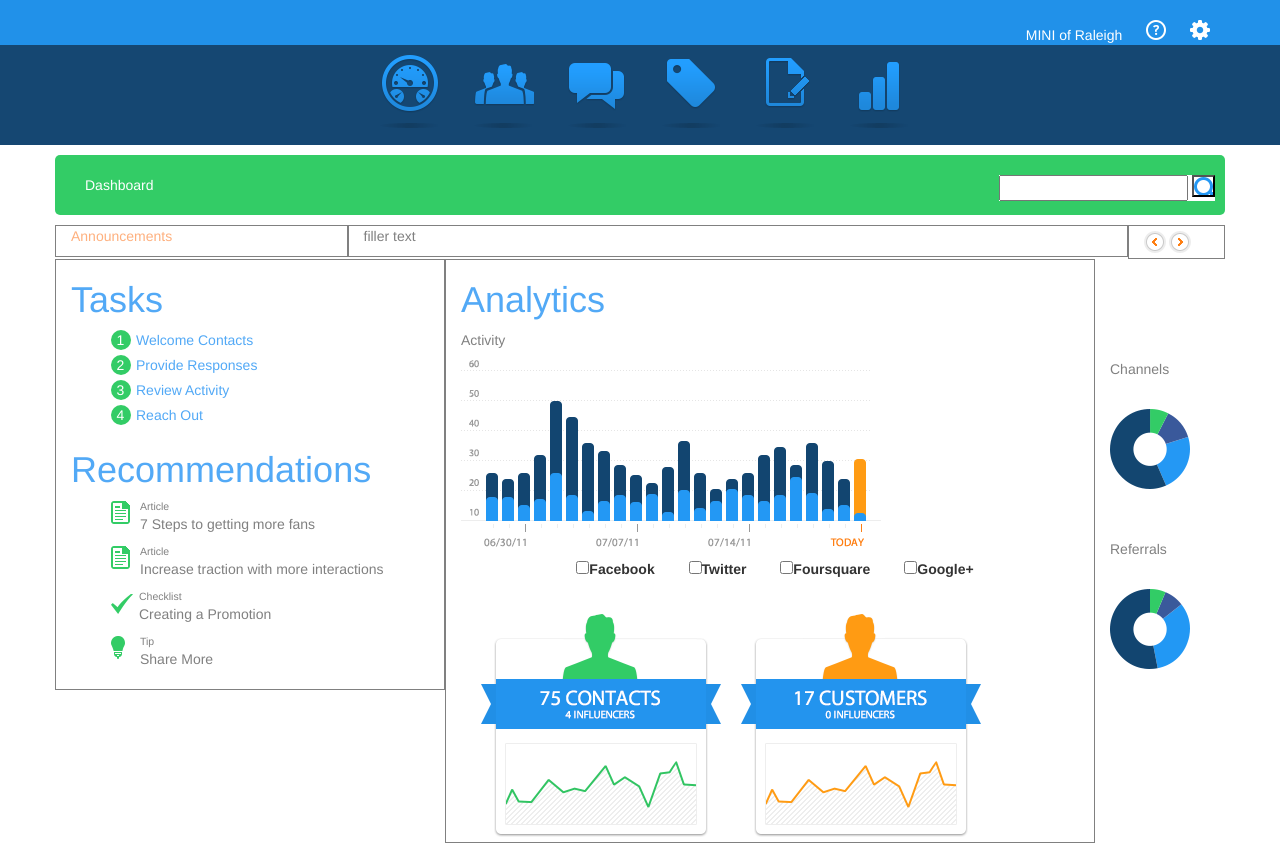
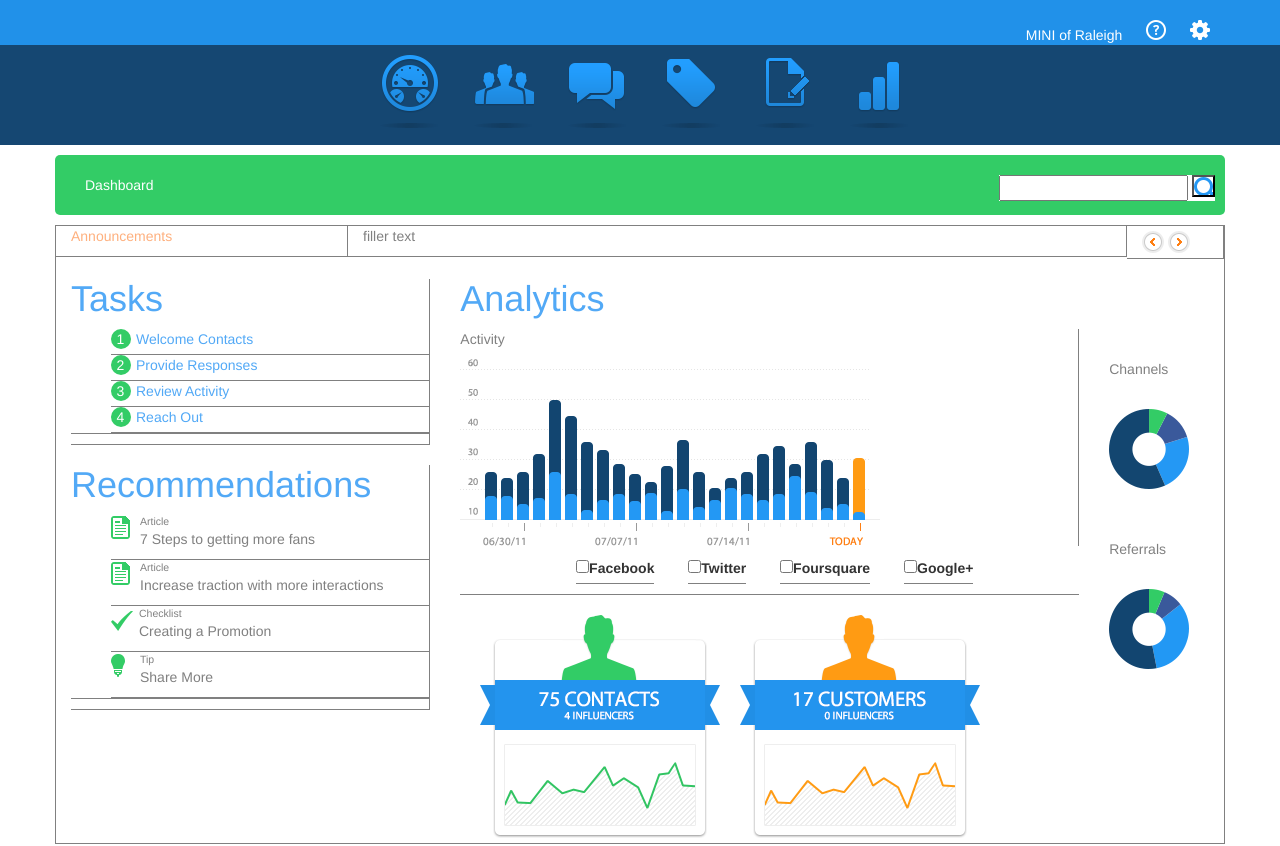
Before and after one commit to pseelinger/J586-Project1, a plain HTML site: page index.html in a window 1280 px wide. Shown: the top 846 px of the page. Drawn offline with nearby package versions, Linux system fonts and the light colour scheme.

Commit message:
started adding borders

```diff
--- a/css/styles.css
+++ b/css/styles.css
@@ -62,11 +62,21 @@ h1{
     font-size: .75em;
     margin-bottom: 0px;
 }
-.task-rec li{
-    border-bottom: 1px thin gray;
+.box-bottom{
+    border-bottom: 1px solid gray;
+}
+.box-bottom li{
+    border-bottom: 1px solid gray;
 }
 .footer{
     display: inline-block;
+}
+.box-bottom-right{
+    border-bottom: 1px solid gray;
+    border-right: 1px solid gray;
+}
+.box-right{
+    border-right: 1px solid gray;
 }
 #dashboard{
     background-color:#33CC66;
--- a/index.html
+++ b/index.html
@@ -58,57 +58,65 @@
     </div>
           <!-- content -->
         <!-- announcements -->
-        <div class="container">
+        <div class="container box">
         <div class="row">
-            <div class="col-md-3 box">
+            <div class="col-md-3 box-bottom-right">
                 <p id="orange">
                     Announcements
                 </p>
             </div>
-            <div class="col-md-8 box">
+            <div class="col-md-8 box-bottom-right">
                 <p>filler text</p>
             </div>
-            <div class="col-md-1 box">
+            <div class="col-md-1 box-bottom-right">
                 <a href=#><div class="orange-arrow-left"></div></a>
                 <a href=#><div class="orange-arrow-right"></div></a>
             </div>
         </div>
         <div class="row">
-            <div class="col-md-4 box">
+            <div class="col-md-4">
+                <div class="box-bottom-right">
                 <h1>
                    Tasks
                 </h1>
-                <ul class="task-rec">
+                <ul class="box-bottom">
                 <li><a href= # class="list-link"><div class="list-number">1</div>Welcome Contacts</a></li>
                 <li><a href= # class="list-link"><div class="list-number">2</div>Provide Responses</a></li>
                 <li><a href= # class="list-link"><div class="list-number">3</div>Review Activity</a></li>
                 <li><a href= # class="list-link"><div class="list-number">4</div>Reach Out</a></li>
                 </ul>
+                </div>
+                <div class="box-bottom-right">
                 <h1>
                     Recommendations
                 </h1>
-                <ul class="task-rec">
+                <ul class="box-bottom">
                 <li><a href= #><div class="articles"></div><div class="recs"><p class="small-recs">Article</p><p>7 Steps to getting more fans</p></div></a></li>
                 <li><a href= #><div class="articles"></div><div class="recs"><p class="small-recs">Article</p><p>Increase traction with more interactions</p></div></a></li>
                 <li><a href= #><div class="check-green"></div><div class="recs"><p class="small-recs">Checklist</p><p>Creating a Promotion</p></div></a></li>
                 <li><a href= #><div class="lightbulb"></div><div class="recs"><p class="small-recs">Tip</p><p>Share More</p></div></a></li>
                 </ul>
+                </div>
             </div>
             <!-- graphs -->
             <div class="col-md-8">
                 <div class="row">
-                    <div class="col-md-10 box">
+                    <div class="col-md-10">
                         <h1>
                             Analytics
                         </h1>
+                        <div class="box-right">
                         <p>Activity</p>
                         <div class="bar-graph"></div>
+                        </div>
+                        <div class="box-bottom">
                         <ul class="menu-horiz">
                             <li><label><input type="checkbox" name="fb">Facebook</label></li>
                             <li><label><input type="checkbox" name="tw">Twitter</label></li>
                             <li><label><input type="checkbox" name="fs">Foursquare</label></li>
                             <li><label><input type="checkbox" name="gp">Google+</label></li>
                         </ul>
+                        </div>
                           <div class="contacts"></div><div class="customers"></div>
                     </div>
                     <div class="col-md-2" id="pie-graphs">
```
